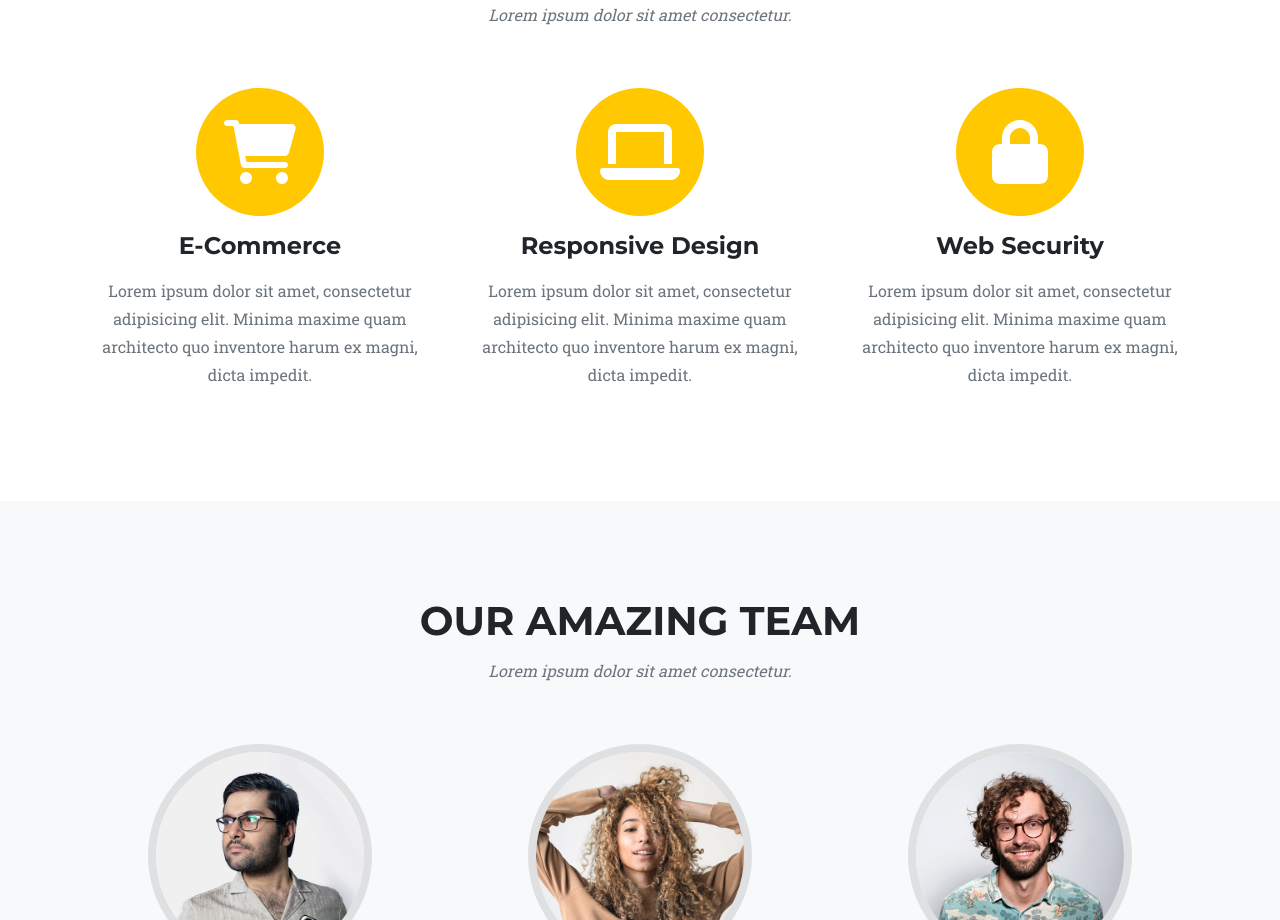
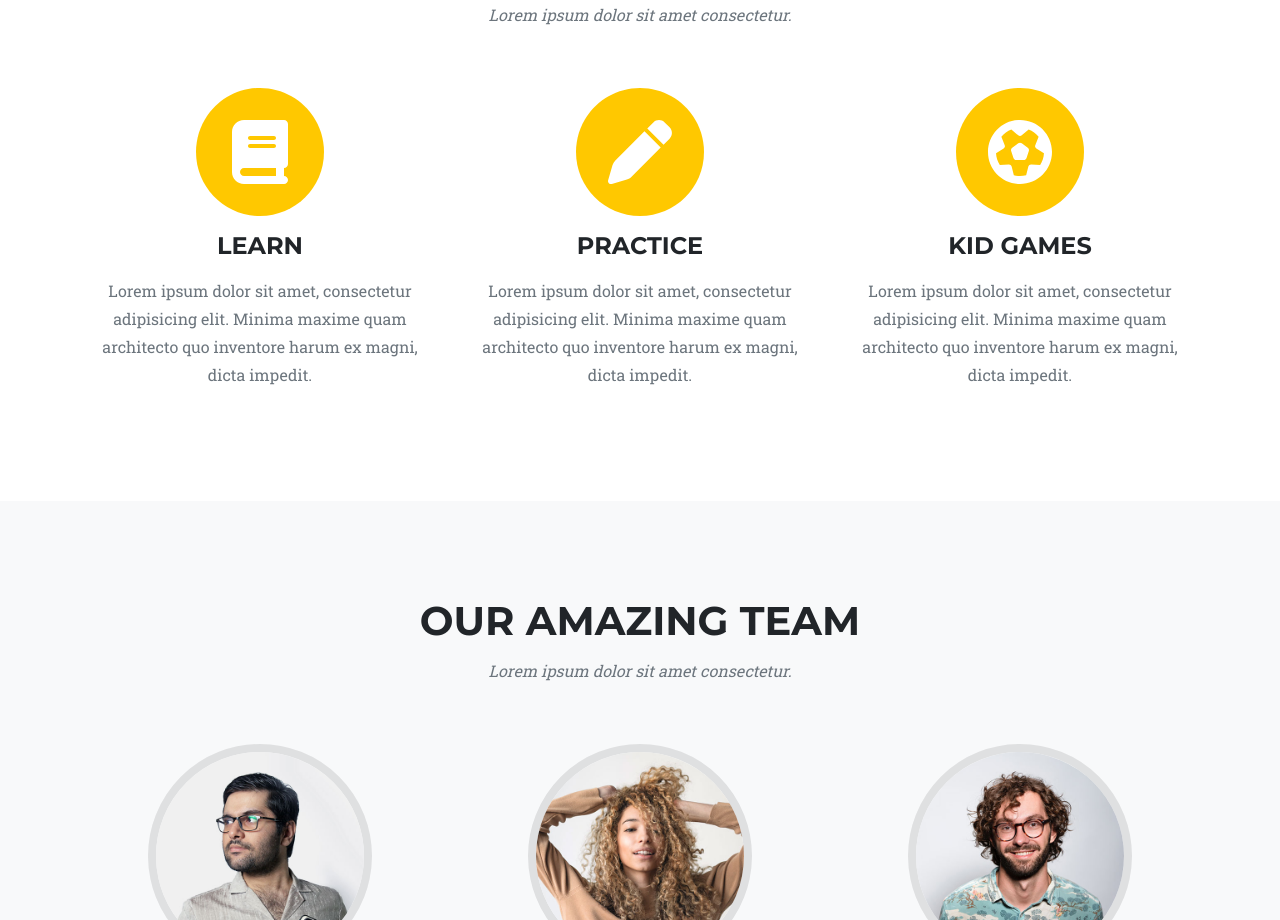
Before and after one commit to KakaInnocent/DYSLEARN, a plain HTML site: page index.html in a window 1280 px wide. Shown: the part 900-1820 px from the top of the page. Drawn offline with nearby package versions, Linux system fonts and the light colour scheme.

Commit message:
Update index.html

```diff
--- a/index.html
+++ b/index.html
@@ -53,25 +53,25 @@
                     <div class="col-md-4">
                         <span class="fa-stack fa-4x">
                             <i class="fas fa-circle fa-stack-2x text-primary"></i>
-                            <i class="fas fa-shopping-cart fa-stack-1x fa-inverse"></i>
+                            <i class="fas fa-book fa-stack-1x fa-inverse"></i>
                         </span>
-                        <h4 class="my-3">E-Commerce</h4>
+                        <h4 class="my-3">LEARN</h4>
                         <p class="text-muted">Lorem ipsum dolor sit amet, consectetur adipisicing elit. Minima maxime quam architecto quo inventore harum ex magni, dicta impedit.</p>
                     </div>
                     <div class="col-md-4">
                         <span class="fa-stack fa-4x">
                             <i class="fas fa-circle fa-stack-2x text-primary"></i>
-                            <i class="fas fa-laptop fa-stack-1x fa-inverse"></i>
+                            <i class="fas fa-pen fa-stack-1x fa-inverse"></i>
                         </span>
-                        <h4 class="my-3">Responsive Design</h4>
+                        <h4 class="my-3">PRACTICE</h4>
                         <p class="text-muted">Lorem ipsum dolor sit amet, consectetur adipisicing elit. Minima maxime quam architecto quo inventore harum ex magni, dicta impedit.</p>
                     </div>
                     <div class="col-md-4">
                         <span class="fa-stack fa-4x">
                             <i class="fas fa-circle fa-stack-2x text-primary"></i>
-                            <i class="fas fa-lock fa-stack-1x fa-inverse"></i>
+                            <i class="fas fa-futbol fa-stack-1x fa-inverse"></i>
                         </span>
-                        <h4 class="my-3">Web Security</h4>
+                        <h4 class="my-3">KID GAMES</h4>
                         <p class="text-muted">Lorem ipsum dolor sit amet, consectetur adipisicing elit. Minima maxime quam architecto quo inventore harum ex magni, dicta impedit.</p>
                     </div>
                 </div>
```
